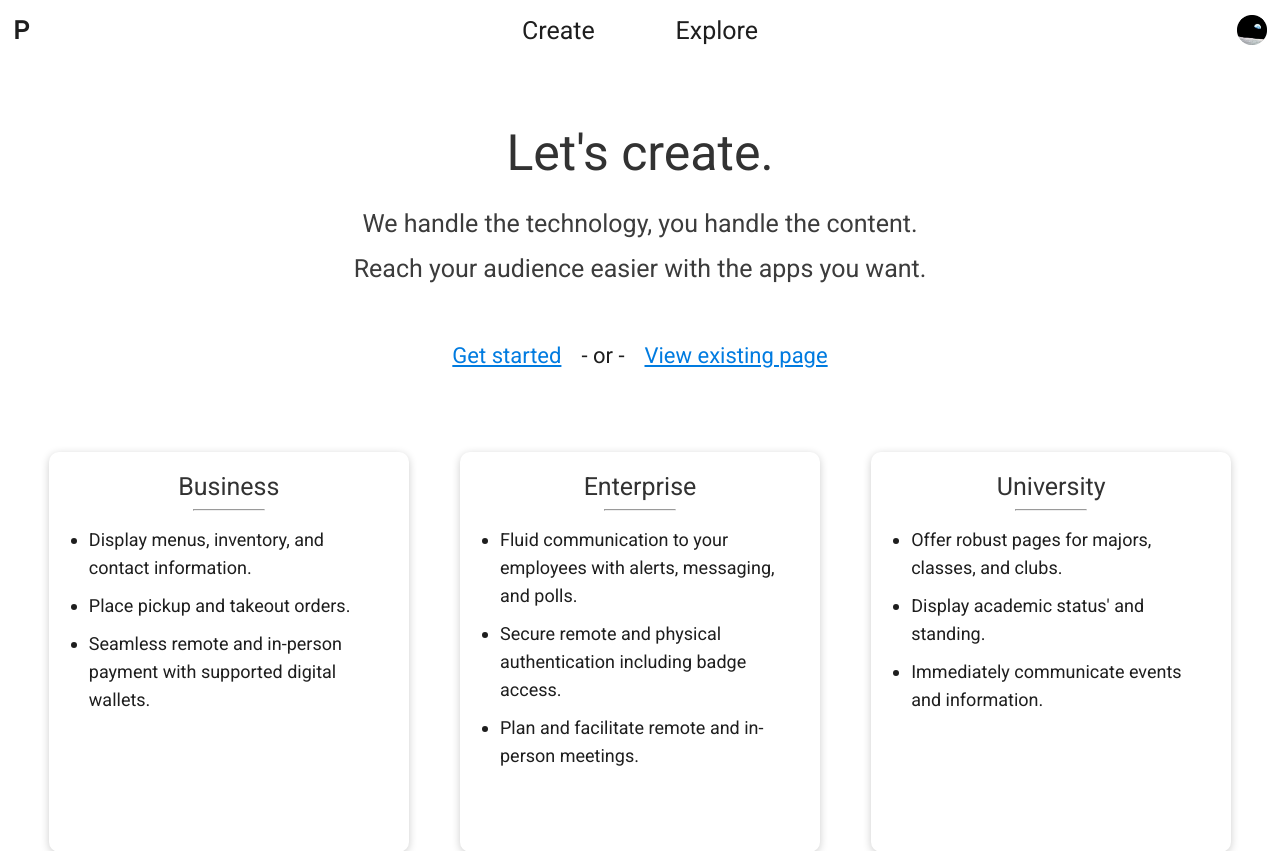
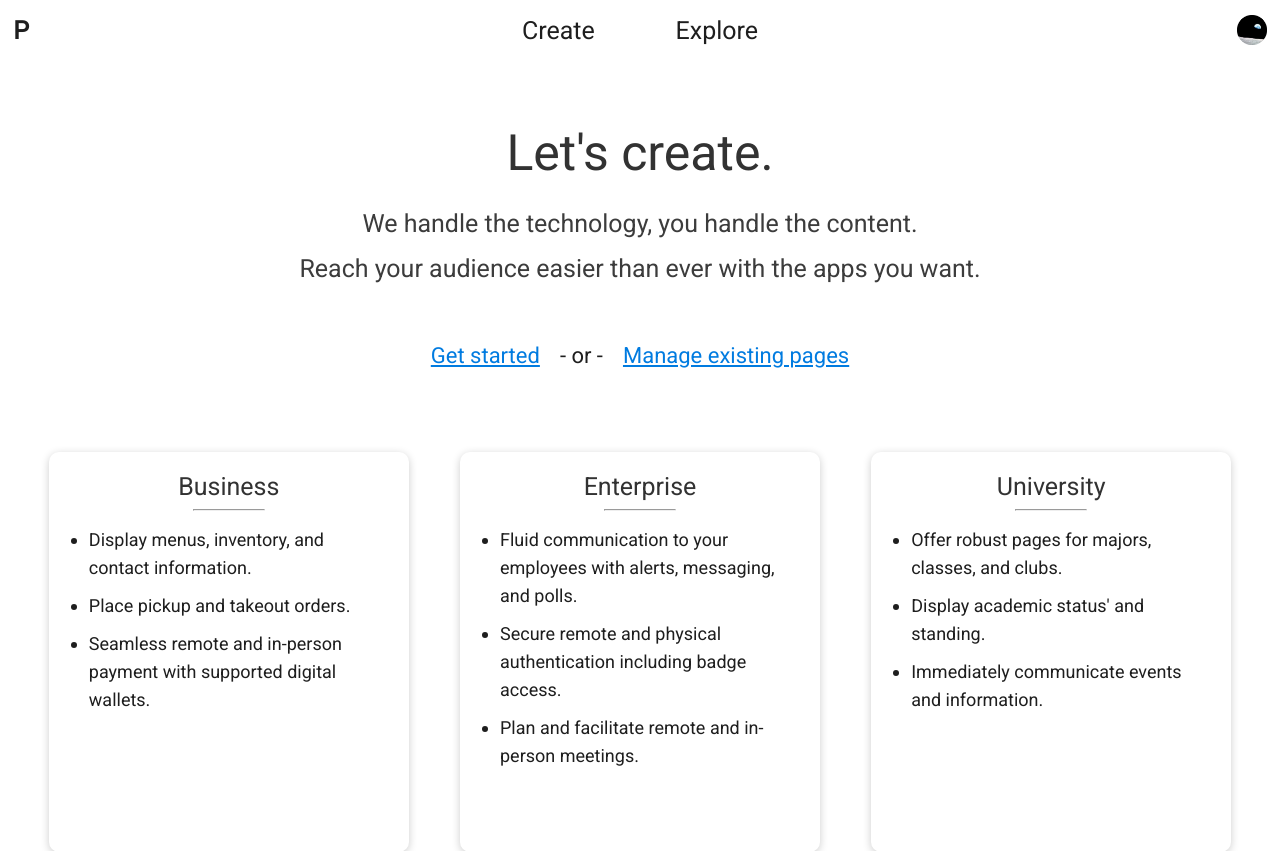
Before and after one commit to joshtgill/pages-web, a Django app: page /create/ in a window 1280 px wide. Shown: the top 851 px of the page. Run offline with Django 3.2, Linux system fonts and the light colour scheme; a user stored in the database is signed in; data comes from the database, SQL or seed files in the repository; both versions use the stored data as it was after the commit.

Commit message:
Rename and minorly tweak create and builder pages

```diff
--- a/builder/static/styles/builder.css
+++ b/builder/static/styles/builder_select_type.css
@@ -4,6 +4,7 @@
 
 .content h1 {
     margin: 5vh 0 0 0;
+    text-align: center;
     font-size: 50px;
     font-weight: normal;
     color: rgb(60, 60, 60);
@@ -28,7 +29,7 @@
 .content .pages a .page {
     width: 90vw;
     max-width: 700px;
-    height: 200px;
+    min-height: 200px;
     display: flex;
     flex-direction: column;
     margin: 1vh 0 1vh 0;
--- a/builder/templates/builder.html
+++ b/builder/templates/builder_select_type.html
@@ -3,13 +3,13 @@
     <head>
         <title>Builder</title>
 
-        <link rel="stylesheet" type="text/css" href="{% static 'styles/builder.css' %}">
+        <link rel="stylesheet" type="text/css" href="{% static 'styles/builder_select_type.css' %}">
     </head>
     <body>
         {% include 'core.html' %}
 
         <div class="content">
-            <h1>Select a Page</h1>
+            <h1>Select a Page type</h1>
             <div class="pages">
                 {% for pageListing in pageListings %}
                     <a href="{% url 'builder' %}?typee={{ pageListing.name }}">
--- a/builder/templates/create.html
+++ b/builder/templates/create_pitch.html
@@ -3,7 +3,7 @@
         <title>Creator</title>
 
         {% load static %}
-        <link rel="stylesheet" type="text/css" href="{% static 'styles/create.css' %}">
+        <link rel="stylesheet" type="text/css" href="{% static 'styles/create_pitch.css' %}">
     </head>
     <body>
         {% include 'core.html' %}
@@ -11,12 +11,12 @@
         <div class="content">
             <h1>Let's create.</h1>
             <h2>We handle the technology, you handle the content.</h2>
-            <h2>Reach your audience easier with the apps you want.</h2>
+            <h2>Reach your audience easier than ever with the apps you want.</h2>
             <div class="create-options">
                 {% if request.user.creatoruser %}
                     <a href="{% url 'builder' %}">Get started</a>
                     <h3>- or -</h3>
-                    <a href="{% url 'organization' %}">View existing page</a>
+                    <a href="{% url 'manage' %}">Manage existing pages</a>
                 {% elif not request.user.is_anonymous %}
                     <a href="{% url 'creator_upgrade' %}">Get started</a>
                 {% else %}
--- a/builder/urls.py
+++ b/builder/urls.py
@@ -6,5 +6,5 @@ urlpatterns = [
     path('creator_upgrade/', views.creatorUpgrade, name='creator_upgrade'),
     path('create/', views.create, name='create'),
     path('create/builder/', views.builder, name='builder'),
-    path('create/organization/', views.organization, name='organization')
+    path('create/manage/', views.manage, name='manage')
 ]
--- a/builder/views.py
+++ b/builder/views.py
@@ -25,7 +25,7 @@ def creatorUpgrade(request):
 
 
 def create(request):
-    return render(request, 'create.html')
+    return render(request, 'create_pitch.html')
 
 
 def builder(request):
@@ -33,9 +33,9 @@ def builder(request):
         pageListings = PageListing.objects
         builderForm = BuilderForm(request.GET)
 
-        # If a Page type isn't provided, list available Pages
+        # If a Page type isn't provided, list available Page types
         if not builderForm.is_valid():
-            return render(request, 'builder.html', {'pageListings': pageListings.all()})
+            return render(request, 'builder_select_type.html', {'pageListings': pageListings.all()})
 
         # If the provided Page type doesn't exist, list available Pages
         pageType = builderForm.cleaned_data['typee']
@@ -60,18 +60,18 @@ def builder(request):
         else:
             content.update({'pageData': {'type': pageType}})
 
-        return render(request, 'page.html', content)
+        return render(request, 'builder_page.html', content)
 
     pageDeleteForm = PageDeleteForm(request.POST)
     if pageDeleteForm.is_valid():
         Page.objects.get(id=pageDeleteForm.cleaned_data['pageIdToDelete']).delete()
-        return redirect('/create/organization/')
+        return redirect('/create/manage/')
 
     pagePostData = dict(request.POST)
     page = handlePageUpdate(request, pagePostData)
     handleSheetItemsUpdates(pagePostData, page)
 
-    return redirect('/create/organization/')
+    return redirect('/create/manage/')
 
 
 def buildPageData(idd):
@@ -121,8 +121,8 @@ def handleSheetItemsUpdates(pagePostData, page):
         sheetItem.save()
 
 
-def organization(request):
-    return render(request, 'organization.html', {'pagesData': buildOrganizationsPagesData(request.user.creatoruser.organization)})
+def manage(request):
+    return render(request, 'manage.html', {'pagesData': buildOrganizationsPagesData(request.user.creatoruser.organization)})
 
 
 def buildOrganizationsPagesData(organization):
--- a/meta/templates/profile.html
+++ b/meta/templates/profile.html
@@ -42,7 +42,7 @@
                                 <h4>{{ request.user.creatoruser.organization.name }}</h4>
                             </div>
                         </div>
-                        <a href="{% url 'organization' %}">Organization page</a>
+                        <a href="{% url 'manage' %}">Manage organization</a>
                     {% else %}
                         <div class="detail-container">
                             <div class="detail">
```
Also changed, not shown: builder/static/styles/manage.css (renamed from builder/static/styles/organization.css, +9 -2 lines), builder/templates/builder_page.html (renamed from builder/templates/page.html, +5 -15 lines), builder/templates/manage.html (renamed from builder/templates/organization.html, +4 -3 lines), builder/static/scripts/builder_page.js (renamed from builder/static/scripts/page.js), builder/static/styles/builder_page.css (renamed from builder/static/styles/page.css), builder/static/styles/create_pitch.css (renamed from builder/static/styles/create.css), db.sqlite3.
